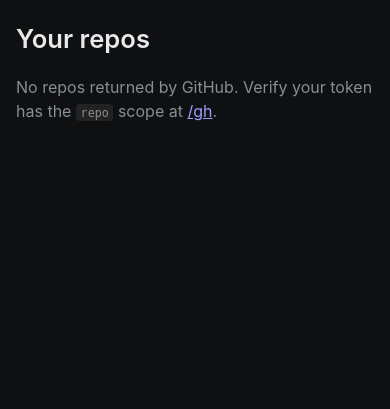
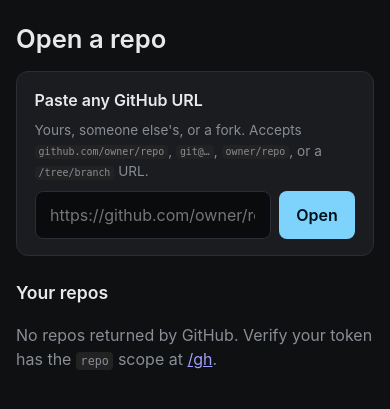
Before and after one commit to Gunther-Schulz/rc-launcher, a FastAPI app: template app/templates/repos.html in a window 390 px wide. Shown: the part 68-477 px from the top of the page. Run offline with FastAPI, Linux system fonts and the light colour scheme; the template is opened without the code that fills it, so the values that code supplies are empty.

Commit message:
Round 3: paste-URL form, PATH fix, soften CLAUDE.md device assumption
- repos.html: prominent paste-URL card at top — accepts any GH URL
  (yours, others', forks). Wires up the existing /repos/open route.
- Dockerfile: /etc/profile.d/rcl-user-paths.sh prepends ~/.npm-global/bin,
  ~/.local/bin, ~/.cargo/bin to interactive-shell PATH so npm/pipx/uv-tool
  globals are runnable from a tmux/SSH shell. (sudoers secure_path
  already covered sudo invocations.)
- seed/CLAUDE.md: don't hard-assume mobile — could be tablet/desktop too.
- main.py: drop temp /api/diag/devenv (Round 2 verification done).

Co-Authored-By: Claude Opus 4.7 (1M context) <noreply@anthropic.com>

```diff
--- a/app/main.py
+++ b/app/main.py
@@ -119,33 +119,6 @@ def diag_claude_home(_user: str = Depends(require_auth)) -> JSONResponse:
     out["claude_md_exists"] = (base / "CLAUDE.md").exists()
     out["claude_dotjson_exists"] = Path("/home/node/.claude.json").exists()
     return JSONResponse(out)
-
-
-@app.get("/api/diag/devenv")
-async def diag_devenv(_user: str = Depends(require_auth)) -> JSONResponse:
-    """One-shot Round 2 verification: confirm runtime tools resolve as the
-    node user (PATH + sudoers secure_path), home volume seeded, npmrc prefix
-    redirected. Remove once verified."""
-    import asyncio
-    home = Path("/home/node")
-
-    async def run(cmd: str) -> dict:
-        proc = await asyncio.create_subprocess_shell(
-            f"sudo -u node -E HOME=/home/node bash -lc {cmd!r}",
-            stdout=asyncio.subprocess.PIPE, stderr=asyncio.subprocess.STDOUT,
-        )
-        out, _ = await proc.communicate()
-        return {"rc": proc.returncode, "out": out.decode(errors="replace").strip()}
-
-    return JSONResponse({
-        "home_entries": sorted(p.name for p in home.iterdir()) if home.exists() else None,
-        "npmrc": (home / ".npmrc").read_text() if (home / ".npmrc").exists() else None,
-        "uv_version": await run("uv --version"),
-        "pipx_version": await run("pipx --version"),
-        "claude_version": await run("claude --version"),
-        "npm_prefix": await run("npm config get prefix"),
-        "whoami": await run("whoami && echo PATH=$PATH"),
-    })
 
 
 # ── Claude login flow ──────────────────────────────────────────────────────
--- a/app/templates/repos.html
+++ b/app/templates/repos.html
@@ -80,12 +80,73 @@
     .repo .badge.archived { background: #2a1515; color: var(--err); }
     .repo .badge.fork { background: #1a2a1f; color: #86efac; }
     .stats { color: var(--muted); font-size: 0.85em; margin-bottom: 0.8em; }
+    .paste-card {
+      background: var(--surface);
+      border: 1px solid var(--border);
+      border-radius: 12px;
+      padding: 1em 1.1em;
+      margin: 0 0 1.5em;
+    }
+    .paste-card h2 {
+      font-size: 1em;
+      font-weight: 600;
+      margin: 0 0 0.5em;
+    }
+    .paste-card .hint {
+      color: var(--muted);
+      font-size: 0.85em;
+      margin: 0 0 0.7em;
+    }
+    .paste-row { display: flex; gap: 0.5em; }
+    .paste-row input {
+      flex: 1;
+      min-width: 0;
+      padding: 0.7em 0.9em;
+      font: inherit;
+      color: var(--text);
+      background: #0a0b0c;
+      border: 1px solid var(--border);
+      border-radius: 8px;
+      -webkit-appearance: none;
+    }
+    .paste-row button {
+      padding: 0.7em 1.1em;
+      font: inherit;
+      font-weight: 600;
+      color: #001018;
+      background: var(--accent);
+      border: 0;
+      border-radius: 8px;
+      cursor: pointer;
+    }
+    .paste-row button:disabled { opacity: 0.6; cursor: default; }
   </style>
 </head>
 <body>
   {% include "_nav.html" %}
   <main>
-    <h1>Your repos</h1>
+    <h1>Open a repo</h1>
+    <div class="paste-card">
+      <h2>Paste any GitHub URL</h2>
+      <p class="hint">
+        Yours, someone else's, or a fork. Accepts
+        <code>github.com/owner/repo</code>, <code>git@…</code>,
+        <code>owner/repo</code>, or a <code>/tree/branch</code> URL.
+      </p>
+      <form method="post" action="/repos/open">
+        <div class="paste-row">
+          <input type="text" name="ref" required autocomplete="off"
+                 inputmode="url" autocapitalize="none" spellcheck="false"
+                 placeholder="https://github.com/owner/repo">
+          <button type="submit" data-loading-text="Opening…">Open</button>
+        </div>
+      </form>
+      {% if open_error %}
+      <div class="err" style="margin: 0.8em 0 0">{{ open_error }}</div>
+      {% endif %}
+    </div>
+
+    <h2 style="font-size: 1.1em; font-weight: 600; margin: 0 0 0.5em">Your repos</h2>
     {% if error %}
       <div class="err">
         <strong>Could not load repos.</strong>
```
Also changed, not shown: seed/CLAUDE.md (+9 -5 lines), 1 other file.
